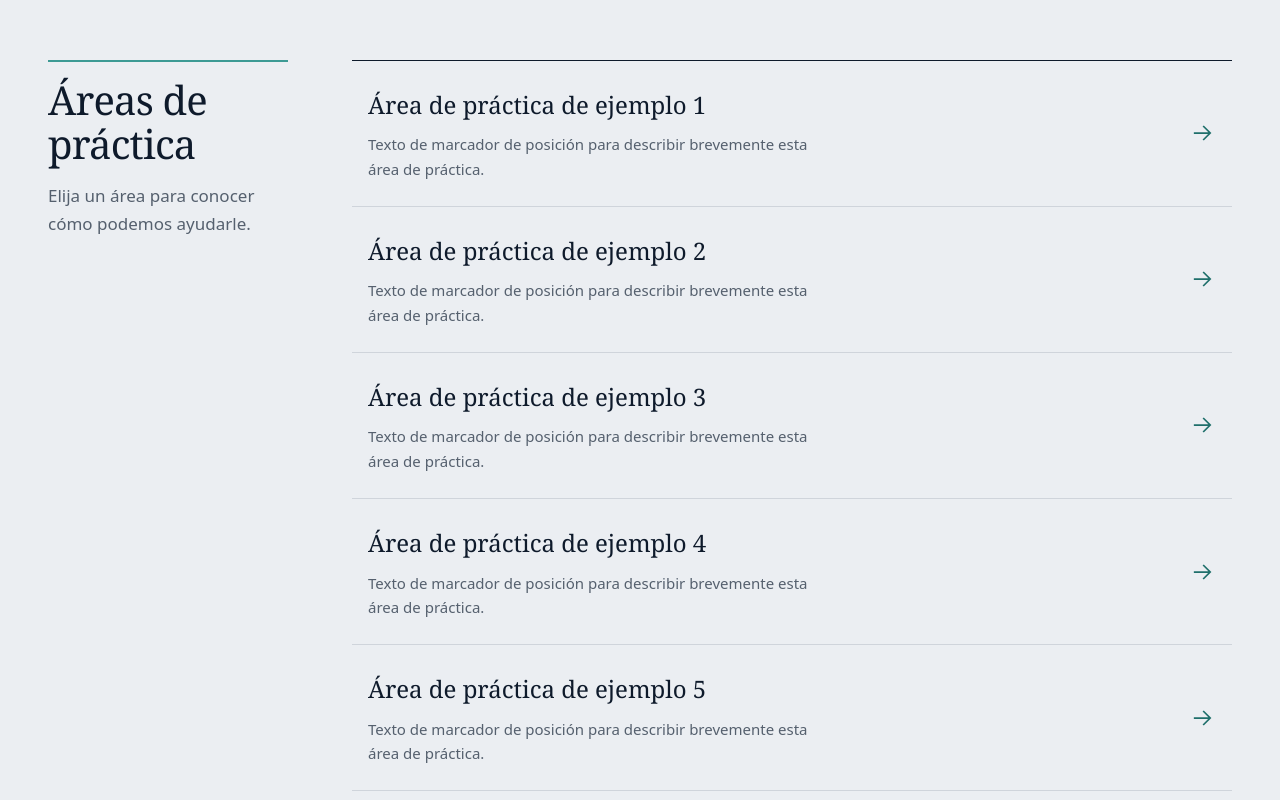
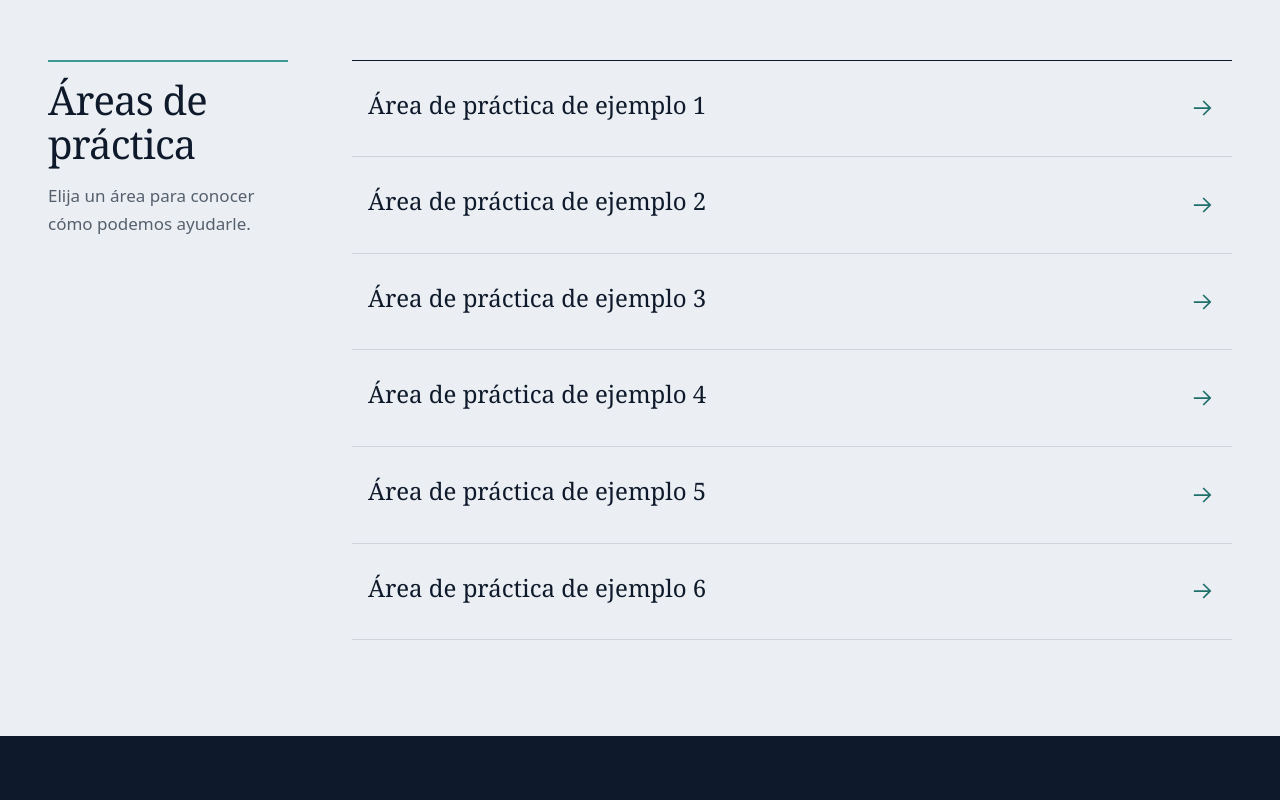
Before and after one commit to JPOS17/Law-Firm, a React (Vite) app: page / in a window 1280 px wide. Shown: the part 1440-2240 px from the top of the page. Built offline with nearby package versions, Linux system fonts and the light colour scheme.

Commit message:
fix: updated homepage

```diff
--- a/src/pages/HomePage.tsx
+++ b/src/pages/HomePage.tsx
@@ -29,7 +29,6 @@ export function HomePage() {
           items={services.map((service) => ({
             label: service.title,
             to: `/servicios#${service.slug}`,
-            description: service.description,
           }))}
         />
       </Section>
```
